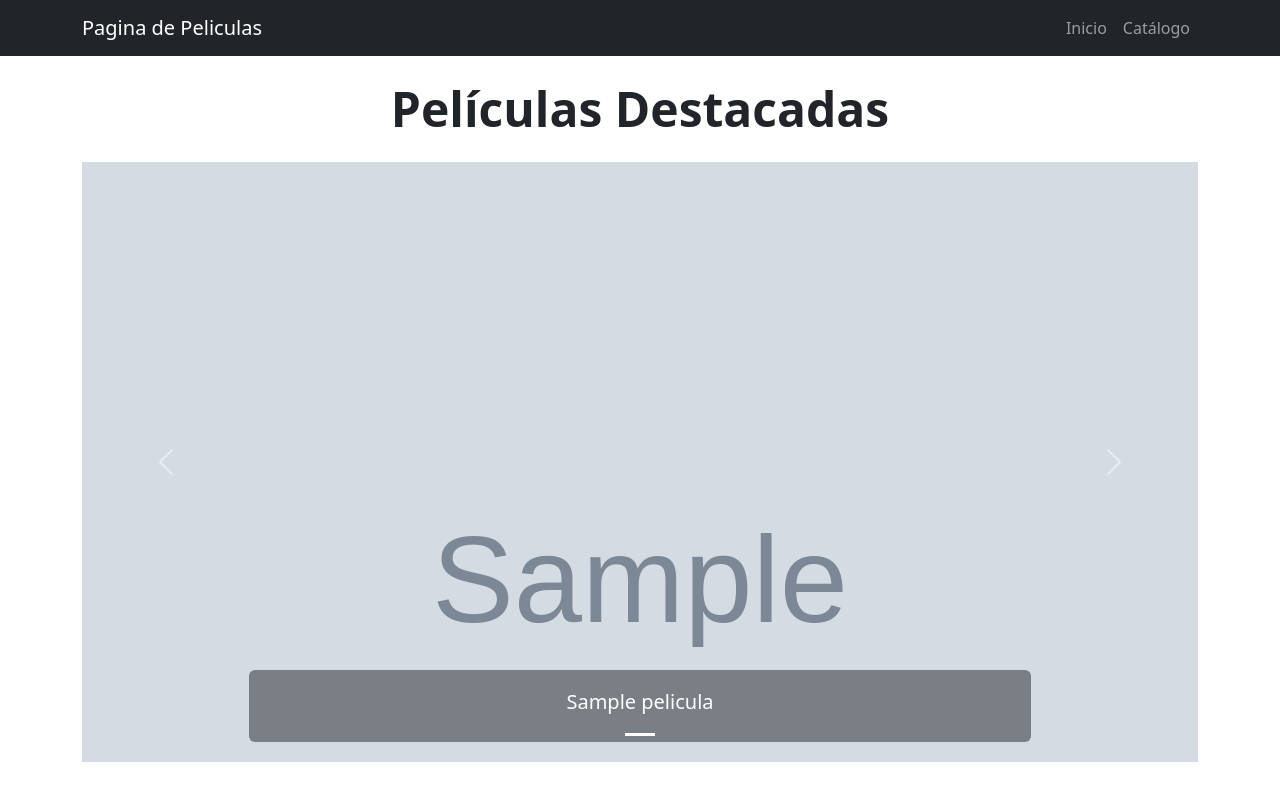
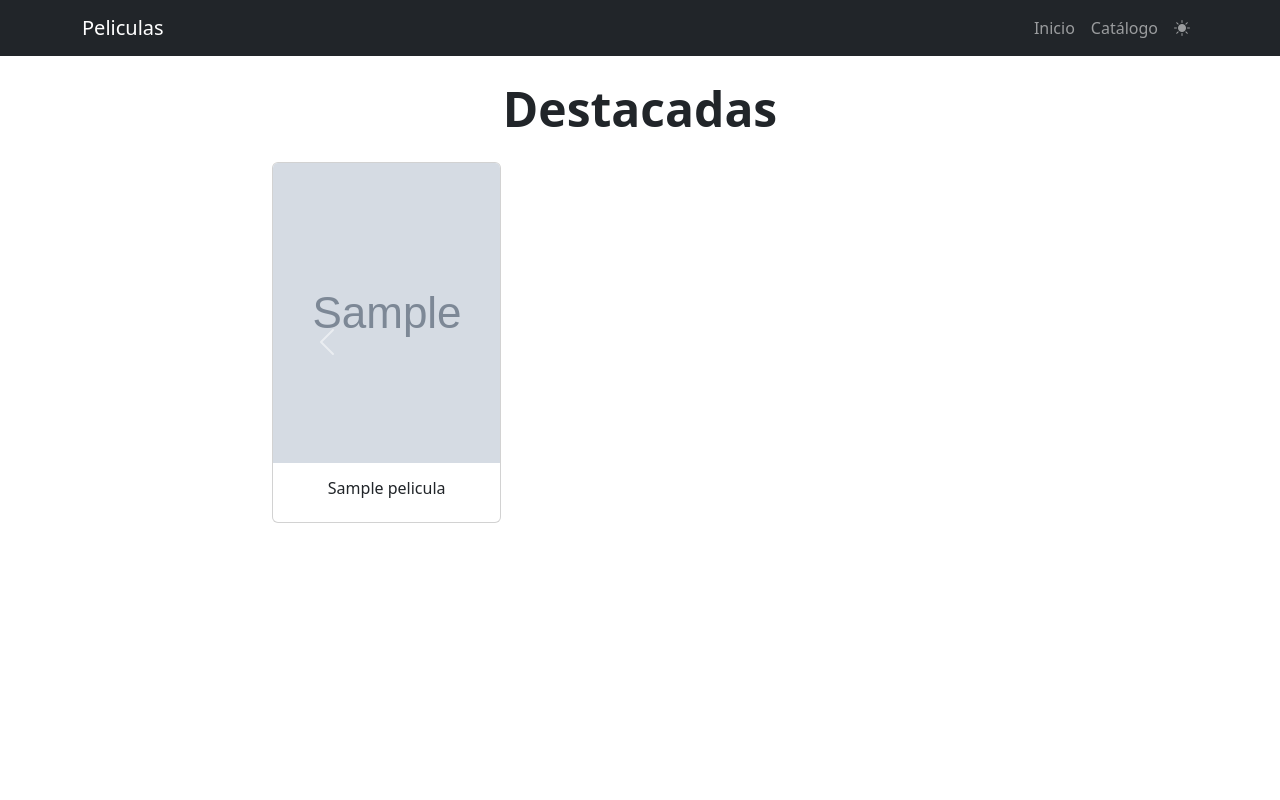
Before and after one commit to EmanuelGBolig/Proyecto_Django_Peliculas, a Django app: page / in a window 1280 px wide. Run offline with Django 5.2, Linux system fonts and the light colour scheme; tables that the repository leaves empty hold one stand-in row (values such as "Sample post"); grey boxes marked "Sample" are stand-in pictures.

Commit message:
Change carrusel Home

```diff
--- a/catalogo/views.py
+++ b/catalogo/views.py
@@ -7,15 +7,34 @@ from .models import Pelicula
 
 
 class HomePageView(ListView):
-    model = Pelicula  # Le decimos que consulte el modelo Pelicula
-    template_name = "home.html"  # Sigue usando la misma plantilla
-    context_object_name = "peliculas_top"  # Le damos un nombre al contexto
+    model = Pelicula
+    template_name = "home.html"
+    # Cambiamos el nombre del contexto para que sea más claro
+    context_object_name = "peliculas_lista_plana"
 
     def get_queryset(self):
-        # 2. Esta es la consulta clave:
-        # Ordena las películas por puntuación (de mayor a menor)
-        # y toma solo las 5 primeras.
-        return Pelicula.objects.order_by('-puntuacion')[:5]
+        # Obtenemos las 6 películas con mejor puntuación
+        # (Usamos 6 para tener 2 slides completos)
+        return Pelicula.objects.order_by('-puntuacion')[:6]
+
+    def get_context_data(self, **kwargs):
+        # Obtenemos el contexto base
+        context = super().get_context_data(**kwargs)
+
+        # Obtenemos la lista plana de películas
+        lista_plana = context['peliculas_lista_plana']
+
+        # --- Esta es la lógica para agrupar en trozos de 3 ---
+        chunk_size = 3
+        lista_agrupada = [
+            lista_plana[i : i + chunk_size]
+            for i in range(0, len(lista_plana), chunk_size)
+        ]
+
+        # Añadimos la nueva lista agrupada al contexto
+        context['peliculas_agrupadas'] = lista_agrupada
+
+        return context
 
 
 class PeliculaListView(ListView):
--- a/templates/base.html
+++ b/templates/base.html
@@ -4,6 +4,19 @@
     <meta charset="utf-8" />
     <meta name="viewport" content="width=device-width, initial-scale=1" />
     <title>Mi Catálogo de Peliculas</title>
+
+    <script>
+    (function() {
+      const theme = localStorage.getItem('theme');
+      if (theme) {
+        // Si hay un tema guardado, aplícalo al <html>
+        document.documentElement.setAttribute('data-bs-theme', theme);
+      } else {
+        // Si no, usa el modo 'light' por defecto
+        document.documentElement.setAttribute('data-bs-theme', 'light');
+      }
+    })();
+    </script>
 
     <link href="https://cdn.jsdelivr.net/npm/bootstrap@5.3.3/dist/css/bootstrap.min.css" rel="stylesheet"/>
     <link rel="stylesheet" href="https://cdn.jsdelivr.net/npm/bootstrap-icons@1.11.3/font/bootstrap-icons.min.css">
@@ -12,7 +25,7 @@
   <body>
 <nav class="navbar navbar-expand-lg navbar-dark bg-dark">
   <div class="container">
-        <a class="navbar-brand" href="{% url 'home' %}">Pagina de Peliculas</a>
+    <a class="navbar-brand" href="{% url 'home' %}">Peliculas</a>
     <div class="collapse navbar-collapse">
       <ul class="navbar-nav ms-auto mb-2 mb-lg-0">
         <li class="nav-item">
@@ -20,6 +33,12 @@
         </li>
         <li class="nav-item">
           <a class="nav-link" href="{% url 'catalogo' %}">Catálogo</a>
+        </li>
+
+        <li class="nav-item">
+          <a href="#" class="nav-link" id="theme-toggler">
+            <i class="bi" id="theme-icon"></i>
+          </a>
         </li>
         </ul>
     </div>
@@ -29,5 +48,50 @@
     <div class="container mt-4">{% block content %} {% endblock %}</div>
 
     <script src="https://cdn.jsdelivr.net/npm/bootstrap@5.3.3/dist/js/bootstrap.bundle.min.js"></script>
+    <script src="https://cdn.jsdelivr.net/npm/bootstrap@5.3.3/dist/js/bootstrap.bundle.min.js"></script>
+
+    <script>
+      document.addEventListener('DOMContentLoaded', function() {
+        const toggler = document.getElementById('theme-toggler');
+        const icon = document.getElementById('theme-icon');
+        const html = document.documentElement; // La etiqueta <html>
+
+        // Función para actualizar el ícono basado en el tema actual
+        function updateIcon() {
+          const currentTheme = html.getAttribute('data-bs-theme');
+          if (currentTheme === 'dark') {
+            icon.classList.remove('bi-sun-fill');
+            icon.classList.add('bi-moon-stars-fill');
+          } else {
+            icon.classList.remove('bi-moon-stars-fill');
+            icon.classList.add('bi-sun-fill');
+          }
+        }
+
+        // 1. Actualiza el ícono al cargar la página
+        updateIcon();
+
+        // 2. Añade el evento de clic al botón
+        toggler.addEventListener('click', function(e) {
+          e.preventDefault(); // Previene que el enlace '#' navegue
+
+          // Obtiene el tema actual
+          const currentTheme = html.getAttribute('data-bs-theme');
+          // Decide cuál será el nuevo tema
+          const newTheme = (currentTheme === 'dark') ? 'light' : 'dark';
+
+          // Aplica el nuevo tema al <html>
+          html.setAttribute('data-bs-theme', newTheme);
+
+          // Guarda la preferencia en localStorage
+          localStorage.setItem('theme', newTheme);
+
+          // Actualiza el ícono
+          updateIcon();
+        });
+      });
+    </script>
     </body>
 </html>
+  </body>
+</html>
--- a/templates/home.html
+++ b/templates/home.html
@@ -2,45 +2,54 @@
 
 {% block content %}
 
-  <h1 class="display-5 fw-bold text-center mb-4">Películas Destacadas</h1>
+  <h1 class="display-5 fw-bold text-center mb-4">Destacadas</h1>
 
-  <div id="carruselDestacadas" class="carousel slide" data-bs-ride="carousel">
+  <div class="row">
+    <div class="col-md-10 col-lg-8 mx-auto"> <div id="carruselDestacadas" class="carousel slide" data-bs-ride="carousel">
 
         <div class="carousel-indicators">
-      {% for pelicula in peliculas_top %}
+          {% for grupo in peliculas_agrupadas %}
             <button
               type="button"
               data-bs-target="#carruselDestacadas"
               data-bs-slide-to="{{ forloop.counter0 }}"
               class="{% if forloop.first %}active{% endif %}"
-          aria-current="{% if forloop.first %}true{% endif %}"
-          aria-label="Slide {{ forloop.counter }}"
             ></button>
           {% endfor %}
         </div>
 
-    <div class="carousel-inner" style="height: 600px;"> {% for pelicula in peliculas_top %}
+        <div class="carousel-inner">
+
+          {% for grupo in peliculas_agrupadas %}
             <div class="carousel-item {% if forloop.first %}active{% endif %}">
 
+              <div class="row">
+
+                {% for pelicula in grupo %}
+                  <div class="col-md-4"> <a href="{% url 'pelicula_detail' pelicula.pk %}" class="text-decoration-none text-dark">
+                      <div class="card h-100">
+                        {% if pelicula.imagen %}
                           <img
                             src="{{ pelicula.imagen.url }}"
-            class="d-block w-100"
-            style="height: 600px; object-fit: cover; object-position: top;"
+                            class="card-img-top"
                             alt="{{ pelicula.titulo }}"
+                            style="height: 300px; object-fit: cover;" >
+                        {% else %}
+                          <img
+                            src="https://via.placeholder.com/400x600.png?text=Sin+Portada"
+                            class="card-img-top"
+                            alt="Sin portada"
+                            style="height: 300px; object-fit: cover;"
                           >
-
-          <div class="carousel-caption d-none d-md-block bg-dark bg-opacity-50 rounded">
-            <h5>
-              <a href="{% url 'pelicula_detail' pelicula.pk %}" class="text-white text-decoration-none">
-                {{ pelicula.titulo }}
-              </a>
-            </h5>
+                        {% endif %}
+                        <div class="card-body text-center">
+                          <h6 class="card-title">{{ pelicula.titulo }}</h6>
                         </div>
                       </div>
-      {% endfor %}
+                    </a>
+
                   </div>
-
-    <button class="carousel-control-prev" type="button" data-bs-target="#carruselDestacadas" data-bs-slide="prev">
+                {% endfor %} </div> </div> {% endfor %} </div> <button class="carousel-control-prev" type="button" data-bs-target="#carruselDestacadas" data-bs-slide="prev">
           <span class="carousel-control-prev-icon" aria-hidden="true"></span>
           <span class="visually-hidden">Previous</span>
         </button>
@@ -49,5 +58,4 @@
           <span class="visually-hidden">Next</span>
         </button>
       </div>
-
-{% endblock %}
+      </div> </div> {% endblock %}
```
Lines whose indentation alone changed are shown as unchanged.
